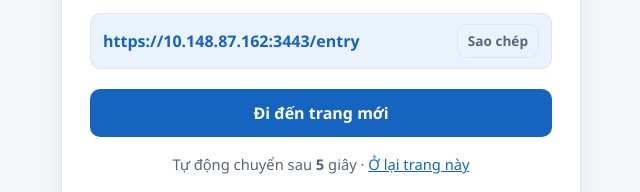
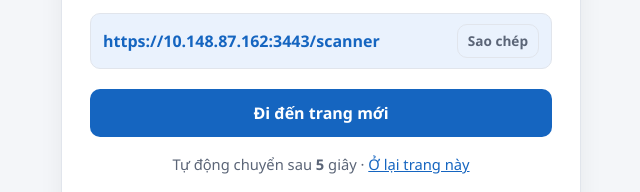
Before and after one commit to digitalprojectdrive01-ux/qrscan, a plain HTML site: page scanner.html in a window 1280 px wide. Shown: the part 359-551 px from the top of the page, 319-959 px from the left. Drawn offline with Linux system fonts and the light colour scheme.

Commit message:
Update redirect URL in scanner.html

```diff
--- a/scanner.html
+++ b/scanner.html
@@ -6,7 +6,7 @@
 <meta name="robots" content="noindex">
 <title>Trang đã chuyển địa chỉ</title>
 <!-- Dự phòng khi trình duyệt tắt JavaScript: đổi URL và số giây ở đây cho khớp với CONFIG bên dưới -->
-<noscript><meta http-equiv="refresh" content="10;url=https://10.148.87.162:3443/entry"></noscript>
+<noscript><meta http-equiv="refresh" content="10;url=https://10.148.87.162:3443/scanner"></noscript>
 <style>
   :root {
     --bg: #f4f6f9; --card: #ffffff; --text: #1d2433; --muted: #5b6577;
@@ -95,7 +95,7 @@
 <script>
   /* ====== CẤU HÌNH — chỉ cần sửa phần này ====== */
   const CONFIG = {
-    newUrl: "https://10.148.87.162:3443/entry", // Địa chỉ mới
+    newUrl: "https://10.148.87.162:3443/scanner", // Địa chỉ mới
     appName: "Ứng dụng",                     // Tên hệ thống, vd: "Employee Connect"
     seconds: 10,                             // Số giây trước khi tự chuyển (0 = không tự chuyển)
     keepPath: false,                         // true = giữ nguyên đường dẫn + tham số (vd /report?id=5)
```
